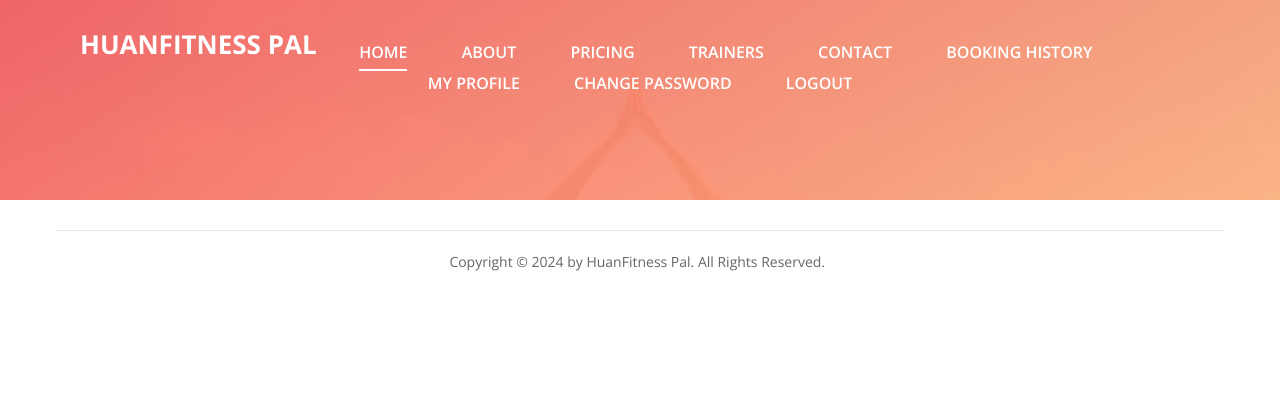
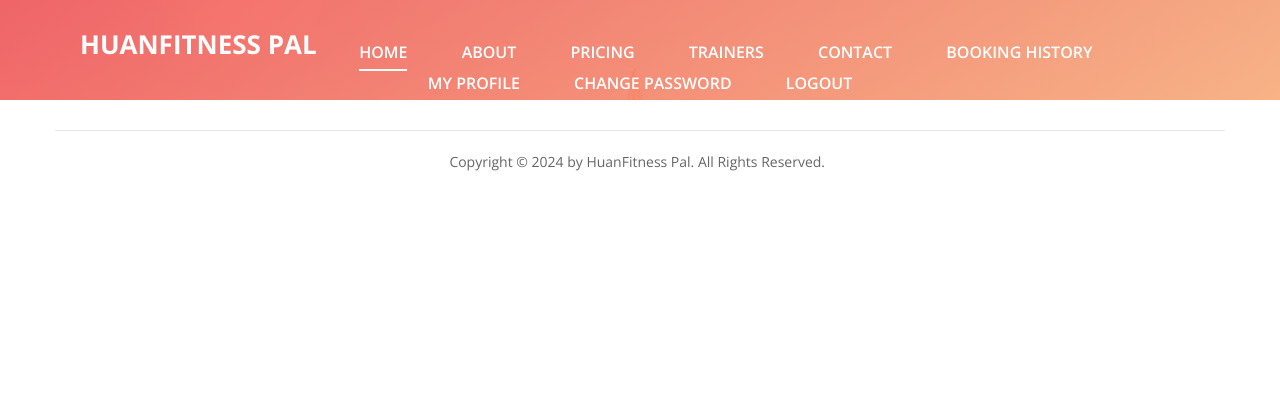
Before and after one commit to sjoee/HuanFitness-website, a PHP site: page /index.php in a window 1280 px wide. Shown: the top 420 px of the page. Run offline with PHP 8.4, Linux system fonts and the light colour scheme; a user stored in the database is signed in; a stand-in replaces the project's code that opens the database connection; some web fonts are replaced.

Commit message:
changed the header height
line 2783 and 2785

```diff
--- a/phpAssignment-main/css/style.css
+++ b/phpAssignment-main/css/style.css
@@ -2780,9 +2780,9 @@
 ==================*/
 
 .page-top-section {
-	height: 200px;
-	position: relative;
-	padding-top: 200px;
+	height: 100px;
+	position: relative;
+/* 	padding-top: 200px; */
 	text-align: center;
 }
 
```
